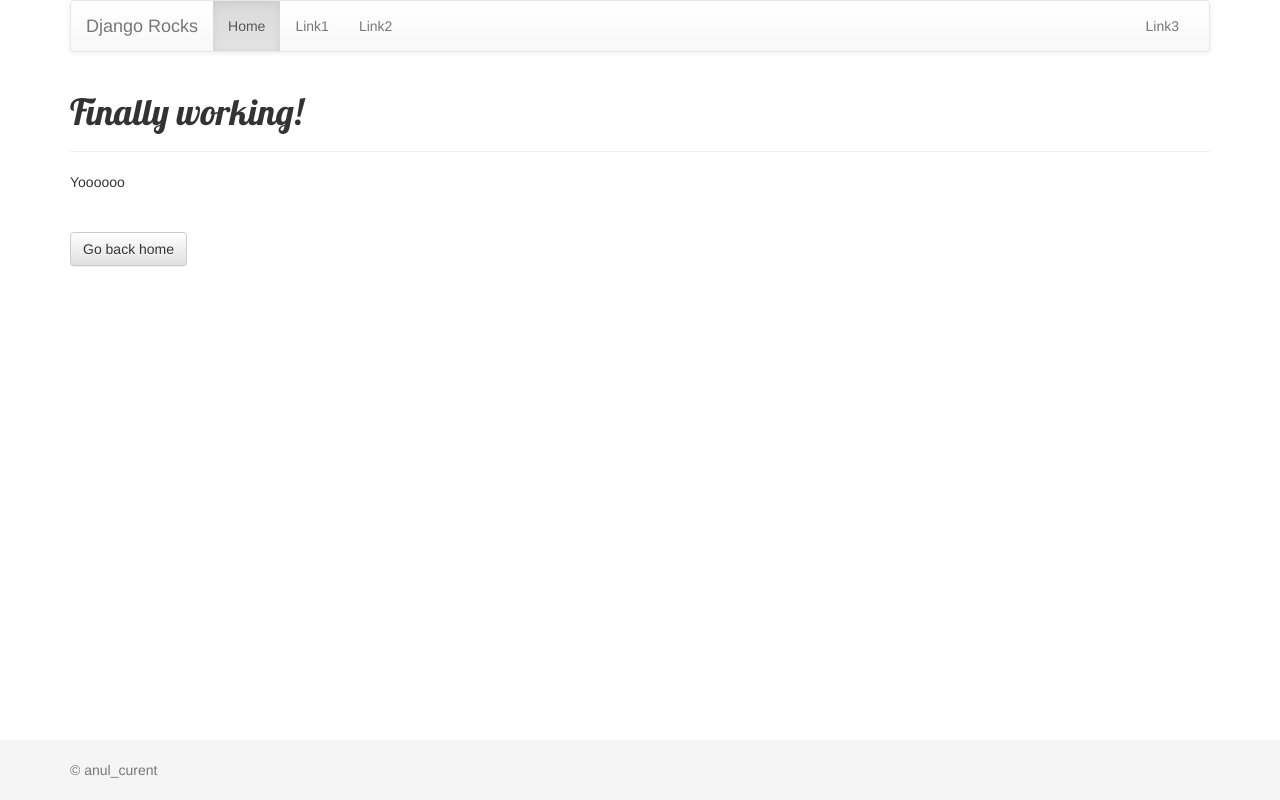
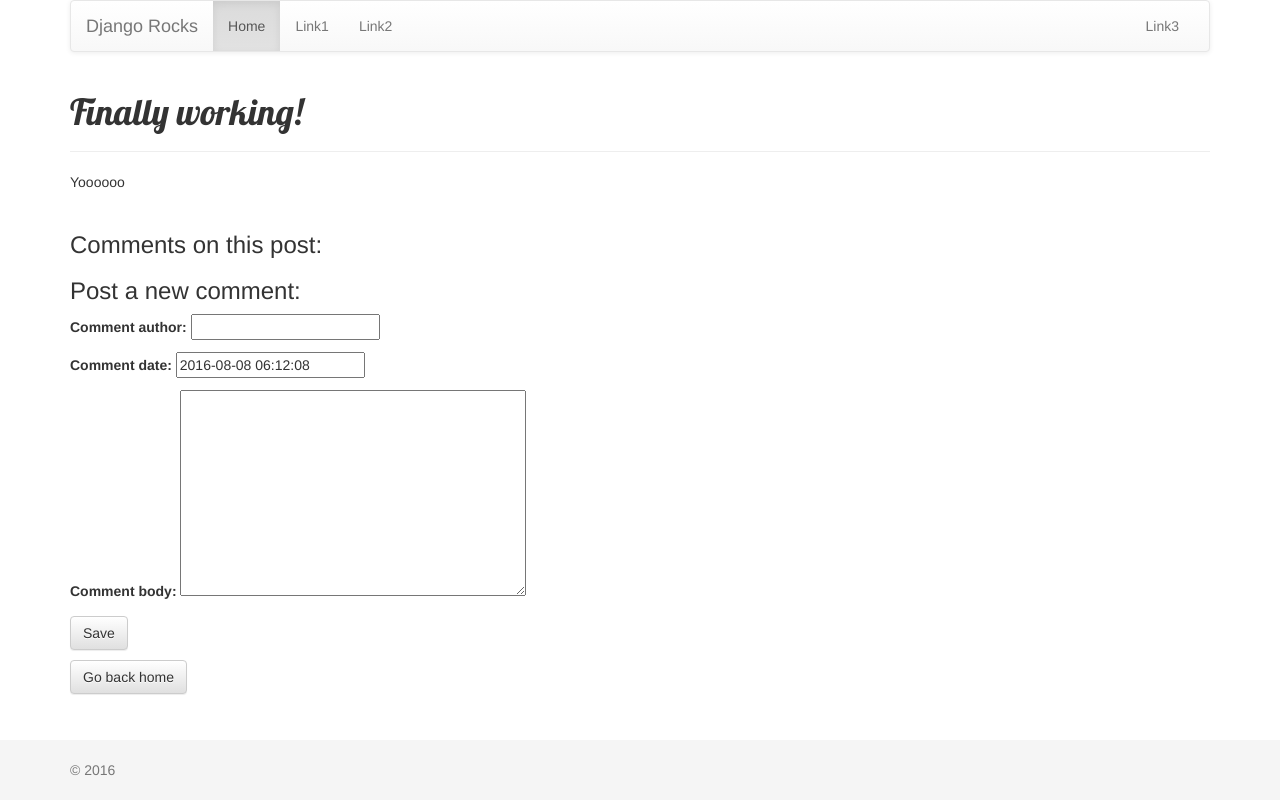
Before and after one commit to cristihainic/playground, a Django app: page /post/7/ in a window 1280 px wide. Run offline with Django 3.2, Linux system fonts and the light colour scheme; data comes from the database, SQL or seed files in the repository; both versions use the stored data as it was after the commit; some libraries are stand-ins or nearby versions.

Commit message:
minor styling changes

```diff
--- a/blog/forms.py
+++ b/blog/forms.py
@@ -1,8 +1,13 @@
 from django.forms.models import ModelForm
-from blog.models import Page
+from blog.models import Page, Comments
 
 
 class PageForm(ModelForm):
     class Meta:
         model = Page
         exclude = ['date_added',]
+
+class CommentForm(ModelForm):
+    class Meta:
+        model = Comments
+        exclude=['page',]
--- a/blog/models.py
+++ b/blog/models.py
@@ -1,4 +1,5 @@
 from django.db import models
+from django.utils import timezone
 
 class Page(models.Model):
 
@@ -11,3 +12,15 @@ class Page(models.Model):
 
     def __str__(self):
         return self.title
+
+
+class Comments(models.Model):
+
+    page = models.ForeignKey(Page)
+
+    comment_author = models.CharField(max_length=150)
+    comment_date = models.DateTimeField(default=timezone.now)
+    comment_body = models.TextField(null=True, blank=True)
+
+    def __str__(self):
+        return self.comment_body
--- a/blog/templates/page.html
+++ b/blog/templates/page.html
@@ -8,8 +8,22 @@
 
     {% block content %}
     {{ page.content }}
-    <br />
-    <br />
-    <br />
+    <br/>
+    <br/>
+        <h3>Comments on this post:</h3>
+    <ul>
+        {% for comment in comments %}
+            <li>{{comment.comment_author}} wrote on
+            {{comment.comment_date}}:
+            {{comment.comment_body}}</li>
+        {% endfor %}
+    </ul>
+        <h3>Post a new comment:</h3>
+    <form action="" method="POST"> {% csrf_token %}
+            {{ comment_form.as_p }}
+            <p>
+                <input type="submit" value="Save" class="btn btn-default">
+            </p>
+    </form>
     <p><a class="btn btn-default" align="right" href=" {% url "home" %}">Go back home</a></p>
     {% endblock %}
--- a/blog/views.py
+++ b/blog/views.py
@@ -4,22 +4,36 @@ from django.http import HttpResponse, HttpResponseRedirect
 from django.core.urlresolvers import reverse
 from django.template import RequestContext
 from django.utils import timezone
-from .forms import PageForm
+from .forms import PageForm, CommentForm
+import datetime
 
-from .models import Page
+from .models import Page, Comments
 
 class PageListView(ListView):
     model = Page
     template_name = "page_list.html"
 
-def index(request):
-    return HttpResponse("Hello Word!")
+    def get_context_data(self):
+        context = super(PageListView, self).get_context_data()
+        context['this_year'] = datetime.date.today().year
+        return context
+
 
 def page(request, page_id):
     page_obj = Page.objects.get(pk=page_id)
+    form_obj = CommentForm()
+    comments = Comments.objects.filter(page=page_obj)
+    if request.method == 'POST':
+        data = request.POST.copy()
+        data['page'] = page_id
+        form_obj = CommentForm(data)
+        if form_obj.is_valid():
+            form_obj.instance.page_id = page_id
+            #import ipdb; ipdb.set_trace()
+            form_obj.save()
     return render_to_response(
         "page.html",
-        context={'page': page_obj},
+        context={'page': page_obj, 'this_year': datetime.date.today().year, 'comment_form': form_obj, 'comments': comments,},
         context_instance=RequestContext(request)
     )
 
--- a/lonesome_zeus/settings.py
+++ b/lonesome_zeus/settings.py
@@ -41,7 +41,7 @@ INSTALLED_APPS = [
 ]
 
 MIDDLEWARE_CLASSES = [
-#    'django.middleware.security.SecurityMiddleware',
+    'django.middleware.security.SecurityMiddleware',
     'django.contrib.sessions.middleware.SessionMiddleware',
     'django.middleware.common.CommonMiddleware',
     'django.middleware.csrf.CsrfViewMiddleware',
--- a/lonesome_zeus/templates/base.html
+++ b/lonesome_zeus/templates/base.html
@@ -5,7 +5,7 @@
     <meta http-equiv="X-UA-Compatible" content="IE=edge">
     <meta name="viewport" content="width=device-width, initial-scale=1">
     <!-- The above 3 meta tags *must* come first in the head; any other head content must come *after* these tags -->
-    <title>{% block page_title %}Django + Bootstrap = Awesome{% endblock %}</title>
+    <title>{% block page_title %}Lonesome Zeus{% endblock %}</title>
 
     <!-- Bootstrap -->
     <!-- Latest compiled and minified CSS -->
@@ -120,7 +120,7 @@
 
     <footer class="footer">
       <div class="container">
-        <p class="text-muted">&copy; anul_curent</p>
+        <p class="text-muted">&copy; {{ this_year }}</p>
       </div>
     </footer>
     <!-- jQuery (necessary for Bootstrap's JavaScript plugins) -->
--- a/lonesome_zeus/urls.py
+++ b/lonesome_zeus/urls.py
@@ -6,7 +6,6 @@ urlpatterns = [
     url(r'^$', PageListView.as_view(), name="home"),
     url(r'^blog/', PageListView.as_view()),
     url(r'^admin/', admin.site.urls),
-    url(r'^hello/', index),
     url(r'^post/(?P<page_id>[0-9]+)/$', page, name="page_detail"),
     url(r'^post/(?P<page_id>[0-9]+)/edit/$', edit_post, name="page_edit"),
     url(r'^new/$', new_post, name="new_post"),
```
Also changed, not shown: blog/migrations/0003_comments.py (added), db.sqlite3.
